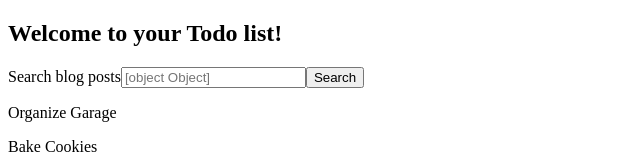
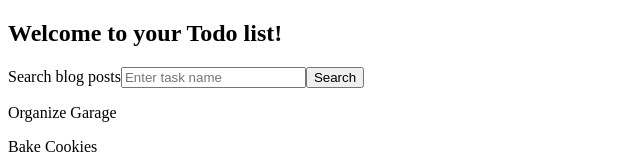
Before and after one commit to bloominstituteoftechnology/web-module-project-class-components, a React (Create React App) app: page / in a window 1280 px wide. Shown: the top 160 px of the page, without its empty margins (0-640 px from the left). Built offline with nearby package versions, Linux system fonts and the light colour scheme; the HTML template or start-up script is replaced by a standard one.

Commit message:
Sorted out search bar placeholder

```diff
--- a/src/components/Search.js
+++ b/src/components/Search.js
@@ -9,7 +9,7 @@ const Search = (props) => {
         <input
             type="search"
             id="header-search"
-            placeholder={props}
+            placeholder="Enter task name"
             name="s"
             onChange={props.handleChange}
         />
```
